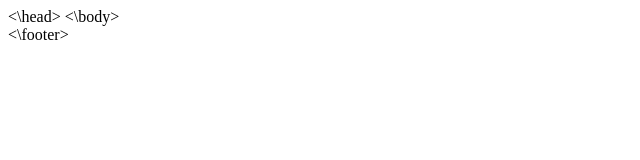
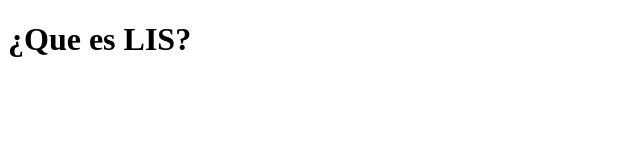
Before and after one commit to St4nlin/Olympus-gods, a plain HTML site: page Index.html in a window 1280 px wide. Shown: the whole page, without its empty margins (0-640 px from the left). Drawn offline with Linux system fonts and the light colour scheme.

Commit message:
Update Index.html

```diff
--- a/Index.html
+++ b/Index.html
@@ -1,8 +1,10 @@
 <!DOCTYPE html>
 <html lang="es">
 <head>
-<\head>
+<h1>¿Que es LIS?</h1>
+</head>
 <body>
-<\body>
-<footer><\footer>
+</body>
+<footer>
+</footer>
 </html>
```
